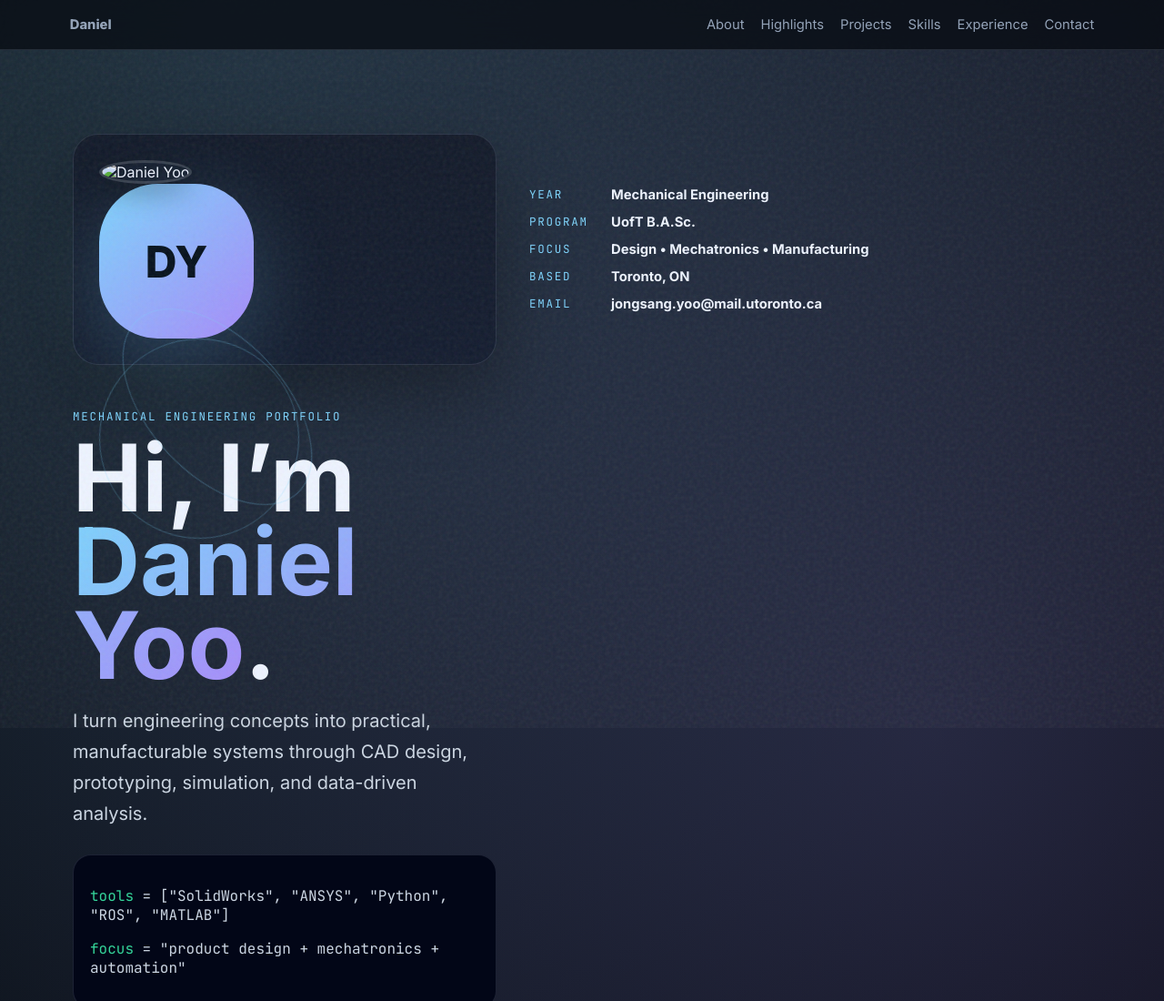
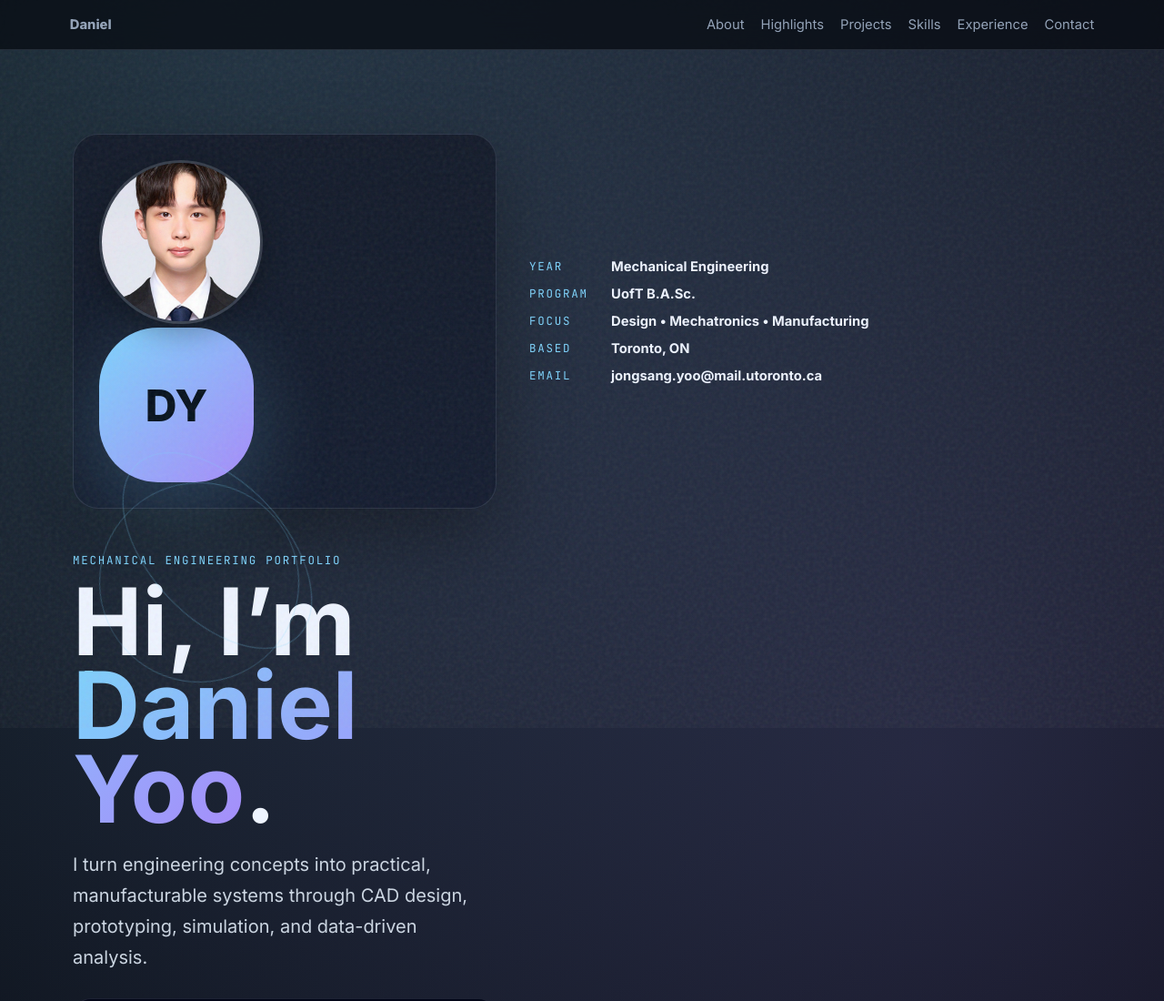
Before and after one commit to jongsang1492/jongsang1492.github.io, a plain HTML site: page index.html in a window 1280 px wide. Shown: the top 1100 px of the page at 91% size. Drawn offline with Linux system fonts and the light colour scheme.

Commit message:
Add files via upload

```diff
--- a/index.html
+++ b/index.html
@@ -27,7 +27,7 @@
   <main id="home">
     <section class="hero section">
       <div class="profile-card reveal">
-        <img src="assets/profile.png" class="profile-image" alt="Daniel Yoo">
+        <img src="profile.png" class="profile-image" alt="Daniel Yoo">
           <div class="avatar">DY</div>
           <span class="orbit orbit-one"></span>
           <span class="orbit orbit-two"></span>
```
